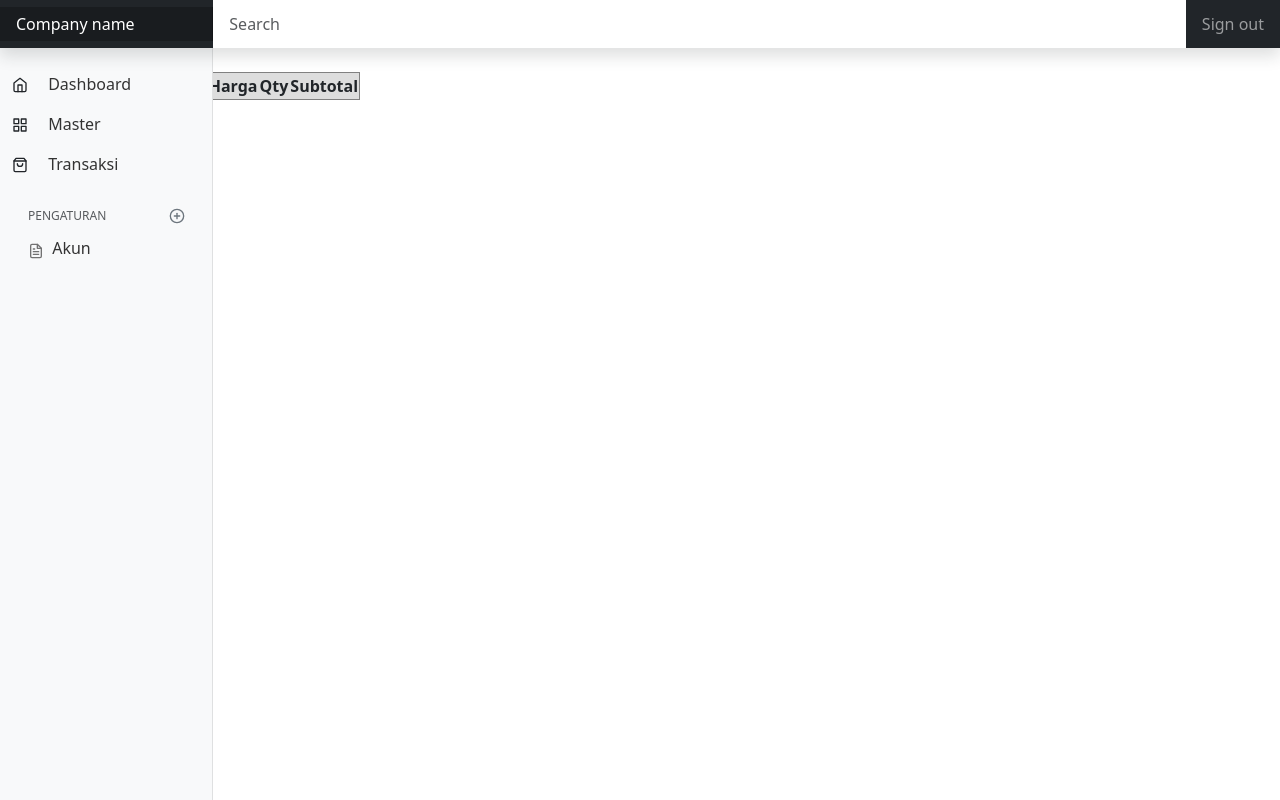
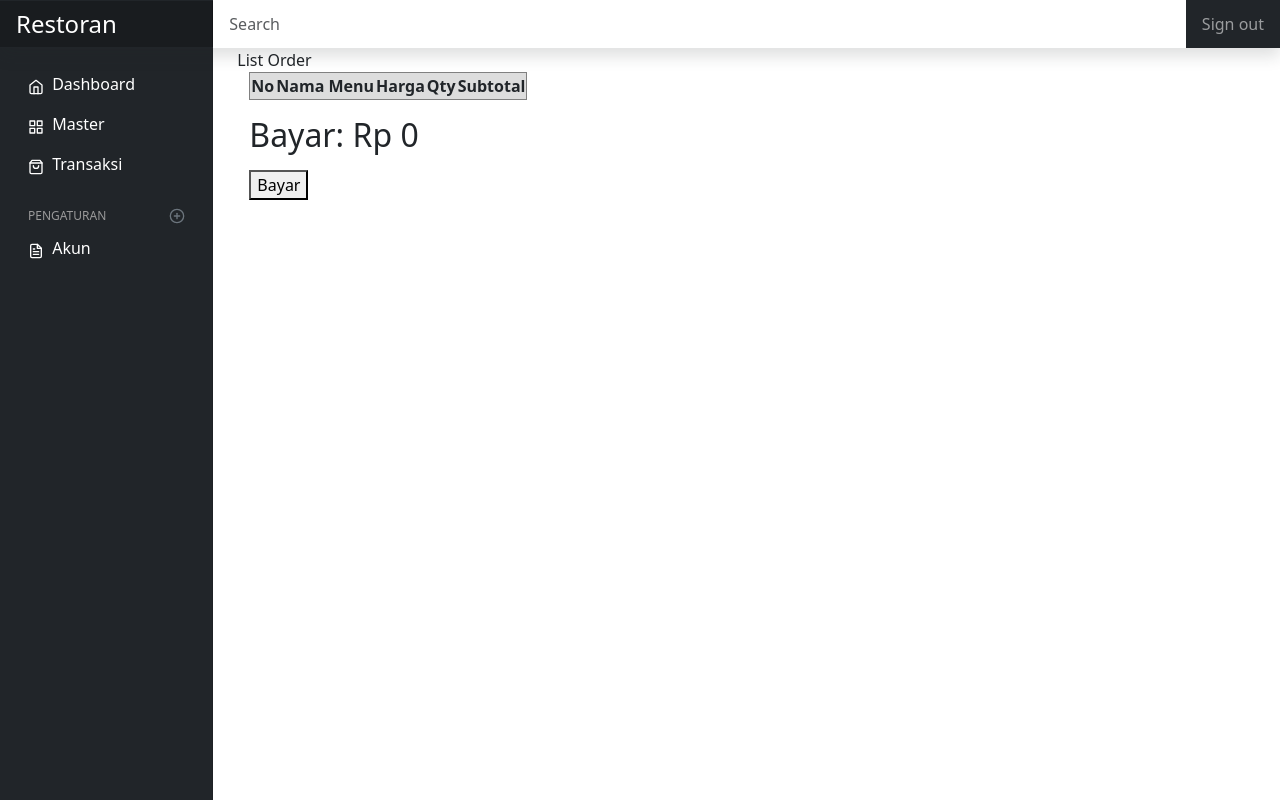
Before and after one commit to arikurniawan9/restoran.github.io, a PHP site: page /restoran/cart in a window 1280 px wide. Run offline with PHP 8.4, Linux system fonts and the light colour scheme; tables that the repository leaves empty hold one stand-in row (values such as "Sample post"); data that the repository does not hold is empty.

Commit message:
commit ke dua

```diff
--- a/assets/css/dashboard.css
+++ b/assets/css/dashboard.css
@@ -23,6 +23,7 @@ body {
     z-index: 100; /* Behind the navbar */
     padding: 48px 0 0; /* Height of navbar */
     box-shadow: inset -1px 0 0 rgba(0, 0, 0, .1);
+    /* box-shadow: inset -1px 0 0 rgba(0, 0, 0, 0.921) */
   }
 
   @media (max-width: 767.98px) {
@@ -39,12 +40,12 @@ body {
 
   .sidebar .nav-link {
     font-weight: 500;
-    color: #333;
+    color: #fff;
   }
 
   .sidebar .nav-link .feather {
     margin-right: 4px;
-    color: #727272;
+    color: #fff;
   }
 
   .sidebar .nav-link.active {
@@ -53,11 +54,17 @@ body {
 
   .sidebar .nav-link:hover .feather,
   .sidebar .nav-link.active .feather {
-    color: inherit;
+    color: #FFF;
+  }
+  .sidebar .nav-link:hover{
+    color: #FFF;
+    background-color: #2470dc;
+    transition: all 0.5s ease;
   }
 
   .sidebar-heading {
     font-size: .75rem;
+    color: #9a9a9a;
   }
 
   /*
--- a/controllers/cart.php
+++ b/controllers/cart.php
@@ -1,18 +1,35 @@
 <?php
-
 if($aksi=='index'){
-    $helpers->template('Transaksi/cart',$data);
+    $data['idtrs']=$db->query($connect,"
+    SELECT max(right(idtransaksi,4)) as idtrs
+    FROM tbtransaksi");
+    $helpers->template('Transaksi/keranjang',$data);
 }
 if($aksi=='create'){
-    $id=_POST['idmenu'];
-    $namamenu=$_POST['namamenu'];
+    $id=$_POST['idmenu'];
+    $nama=$_POST['namamenu'];
     $harga=$_POST['harga'];
     $qty=$_POST['qty'];
-    $subtotal=_POST['subtotal'];
-    $total=_POST['total'];
+    $subtotal=$_POST['subtotal'];
+    $total=$_POST['total'];
 
-    $menu=array($namamenu,$harga,$qty,$subtotal,$total);
-    $_SESSION['namamenu']=$menu;
+    $menu=array($id,$nama,$harga,$qty,$subtotal,$total);
+    $_SESSION[$nama]=$menu;
 
     header('location:'.$base_url.'cart');
 }
+if($aksi=='save'){
+    $idtrs=$_POST['idtransaksi'];
+    $tgl=$_POST['tgltransaksi'];
+    //$idmenu=$_POST['idmenu'];
+    $qty=$_POST['qty'];
+    $harga=$_POST['harga'];
+    $subtotal=$_POST['subtotal'];
+    $total=$_POST['totalharga'];
+    $bayar=$_POST['bayar'];
+    $ket="Success";
+    $save=$db->qry($connect,"INSERT INTO tbtransaksi
+          VALUES('$idtrs','$tgl','$total','$bayar','$ket')");
+    $simpan=$db->qry($connect,"INSERT INTO tmdetailtrsk
+          VALUES('','$idtrs','','$qty','$harga')");
+}
--- a/views/Menu/addmenu.php
+++ b/views/Menu/addmenu.php
@@ -1,4 +1,4 @@
-<section class="home">
+<main class="col-md-9 ms-sm-auto col-lg-10 px-md-4">
 <div class="text"> Data Menu</div>
 
     <div class="container">
@@ -36,4 +36,4 @@
             </div>
         </form>
     </div>
-</div>
+</main>
--- a/views/Menu/editmenu.php
+++ b/views/Menu/editmenu.php
@@ -1,4 +1,4 @@
-<section class="home">
+<main class="col-md-9 ms-sm-auto col-lg-10 px-md-4">
 <div class="text"> Daftar Menu</div>
 <div class="container">
     <?php foreach ($data['menu'] as $edit) { ?>
@@ -36,4 +36,4 @@
             </div>
         </form>
     </div>
-</div>
+</main>
--- a/views/Menu/listmenu.php
+++ b/views/Menu/listmenu.php
@@ -5,7 +5,7 @@
 
     <div class="container">
         <a href="<?= $base_url?>menu/create">
-            <div class="d-flex justify-content-end">
+            <div class="d-flex justify-content-start">
                 <button class="btn btn-success mb-2"><i data-feather="plus"></i>Add</button>
             </div>
         </a>
--- a/views/Pegawai/addpegawai.php
+++ b/views/Pegawai/addpegawai.php
@@ -1,4 +1,4 @@
-<section class="home">
+<main class="col-md-9 ms-sm-auto col-lg-10 px-md-4">
 <div class="text"> Daftar Pegawai</div>
 <div class="container">
         <form action="<?=$base_url?>pegawai/save" method="post">
@@ -38,4 +38,4 @@
             </div>
         </form>
     </div>
-</div>
+                    </main>
--- a/views/Pegawai/editpegawai.php
+++ b/views/Pegawai/editpegawai.php
@@ -1,4 +1,4 @@
-<section class="home">
+<main class="col-md-9 ms-sm-auto col-lg-10 px-md-4">
 <div class="text"> Daftar Pegawai</div>
 <div class="container">
     <?php foreach ($data['pegawai'] as $edit) { ?>
@@ -41,4 +41,4 @@
         </form>
         <?php }?>
     </div>
-</div>
+                    </main>
--- a/views/Pegawai/listpegawai.php
+++ b/views/Pegawai/listpegawai.php
@@ -1,4 +1,4 @@
-<section class="home">
+<main class="col-md-9 ms-sm-auto col-lg-10 px-md-4">
 <div class="text"> Daftar Pegawai</div>
 
     <div class="container">
@@ -30,4 +30,4 @@
         <?php  $no++; } ?>
     </table>
 </div>
-</div>
+        </main>
--- a/views/Transaksi/cart.php
+++ b/views/Transaksi/cart.php
@@ -1,4 +1,4 @@
-<section class="home">
+<main class="col-md-9 ms-sm-auto col-lg-10 px-md-4">
 <div class="text"> List Order</div>
 
     <div class="container">
@@ -38,4 +38,4 @@
         ?>
     </table>
 </div>
-</div>
+    </main>
--- /dev/null
+++ b/views/Transaksi/keranjang.php
@@ -0,0 +1,73 @@
+<main class="col-md-9 ms-sm-auto col-lg-10 px-md-4">
+<div class="text"> List Order</div>
+
+    <div class="container">
+        <?php
+            foreach ($data['idtrs'] as $kode) {
+                if($kode>0){
+                    $no=((int)$kode['idtrs'])+1;
+                    $kd=sprintf("%04s",$no);
+                }else{
+                    $kd=0001;
+                }
+               date_default_timezone_set('asia/jakarta');
+               $idtrs=date('mdy').$kd;
+            }
+        ?>
+        <form action="<?=$base_url?>cart/save" method="post">
+            <input type="text" name="idtransaksi" value="<?=$idtrs?>" hidden>
+            <input type="text" name="tgltransaksi" value="<?= date('Y-m-d')?>" hidden>
+    <table border="1">
+        <thead>
+            <th bgcolor="#DDD">No</th>
+            <th bgcolor="#DDD">Nama Menu</th>
+            <th bgcolor="#DDD">Harga</th>
+            <th bgcolor="#DDD">Qty</th>
+            <th bgcolor="#DDD">Subtotal</th>
+        </thead>
+        <?php
+                $total = 0;
+                $subtotal = 0;
+                $no = 1;
+                foreach ($_SESSION as $menu) {
+                    $harga = 0;
+                    $nama=0;
+                    $qty = 0;
+
+                    echo "<tbody>";
+                    echo "<td>" . ($no++) . "</td>";
+
+                    foreach ($menu as $key => $value) {
+                        if ($key == 3) {
+                            echo "<td>" . $value . "</td>";
+                            $qty = $value;
+                            echo "<input type='text' name='qty' value='$qty' hidden>";
+                        } else if ($key == 2) {
+                            echo "<td>" . $value . "</td>";
+                            $harga = $value;
+                            echo "<input type='text' name='harga' value='$harga' hidden>";
+                        } else if ($key == 1) {
+                            echo "<td>" . $value . "</td>";
+                            $nama=$value;
+                        }else if ($key == 0) {
+
+                        }
+                    }
+                    $subtotal = ($qty*$harga) ;
+                    $total = ($total + $subtotal);
+                    echo "<td>" . $subtotal . "</td>";
+                    echo "<input type='text' name='subtotal' value='$subtotal' hidden>";
+                    echo "</tbody>";
+
+                }
+        ?>
+    </table>
+    <div>
+        <p><h2> Bayar:   <?= 'Rp ' . number_format( $total)  ?></h2></p>
+        <input type="text" name="totalharga" value="<?= $total?>" hidden>
+        <input type="text" name="bayar" value="<?= $total?>" hidden>
+        <button type="submit">Bayar</button>
+    </div>
+    </form>
+</div>
+            </main>
--- a/views/Transaksi/order.php
+++ b/views/Transaksi/order.php
@@ -1,8 +1,8 @@
-<section class="home">
+<main class="col-md-9 ms-sm-auto col-lg-10 px-md-4">
 <div class="text"> Daftar Order</div>
 <div class="container">
     <?php foreach ($data['pilih'] as $edit) { ?>
-        <form action="<?= $base_url?>transaksi/create/" method="post">
+        <form action="<?= $base_url?>cart/create/" method="post">
             <div>
                 <label for="">Nama Menu</label>
                 <input type="text" name="idmenu" id="" value="<?= $edit['idmenu'] ?>" hidden>
@@ -22,4 +22,4 @@
         </form>
         <?php }?>
     </div>
-</div>
+    </main>
--- a/views/includes/navbar.php
+++ b/views/includes/navbar.php
@@ -1,5 +1,5 @@
 <header class="navbar navbar-dark sticky-top bg-dark flex-md-nowrap p-0 shadow">
-  <a class="navbar-brand col-md-3 col-lg-2 me-0 px-3 fs-6" href="#">Company name</a>
+  <a class="navbar-brand col-md-3 col-lg-2 me-0 px-3 fs-4" href="#">Restoran</a>
   <button class="navbar-toggler position-absolute d-md-none collapsed" type="button" data-bs-toggle="collapse" data-bs-target="#sidebarMenu" aria-controls="sidebarMenu" aria-expanded="false" aria-label="Toggle navigation">
     <span class="navbar-toggler-icon"></span>
   </button>
@@ -13,7 +13,7 @@
 
 <div class="container-fluid">
   <div class="row">
-    <nav id="sidebarMenu" class="col-md-3 col-lg-2 d-md-block bg-light sidebar collapse">
+    <nav id="sidebarMenu" class="col-md-3 col-lg-2 d-md-block bg-dark sidebar collapse">
       <div class="position-sticky pt-3 sidebar-sticky">
         <ul class="nav flex-column">
           <!-- <li class="nav-item">
@@ -23,26 +23,27 @@
             </a>
           </li> -->
           <li class="nav-item">
-          <span data-feather="home" class="align-text-bottom"></span>
-            <a class="nav-link btn d-inline-flex rounded border-0" href="<?= $base_url; ?>">
+            <a class="nav-link" href="<?= $base_url; ?>">
+              <span data-feather="home" class="align-text-bottom"></span>
               Dashboard
             </a>
           </li>
 
           <li class="nav-item">
-            <span data-feather="grid" class="align-text-bottom"></span>
-              <button class="nav-link btn btn-toggle d-inline-flex rounded border-0 collapsed" data-bs-toggle="collapse" data-bs-target="#dashboard-collapse" aria-expanded="false">
-                Master
-              </button>
-              <div class="collapse" id="dashboard-collapse">
+            <a class="nav-link" href="<?= $base_url; ?>" data-bs-toggle="collapse" data-bs-target="#dashboard-collapse" aria-expanded="false">
+              <span data-feather="grid" class="align-text-bottom"></span>
+              Master
+            </a>
+
+            <div class="collapse ms-3" id="dashboard-collapse">
                 <ul class="btn-toggle-nav list-unstyled fw-normal pb-1 small">
-                  <li class="nav-link">
-                    <a href="<?= $base_url; ?>menu" class="link-dark d-inline-flex text-decoration-none rounded">
+                  <li class="nav-item">
+                    <a href="<?= $base_url; ?>menu" class="nav-link">
                     <span data-feather="clipboard" class="align-text-bottom"></span>
                     Data Menu</a>
                   </li>
-                  <li class="nav-link">
-                    <a href="<?= $base_url; ?>pegawai" class="link-dark d-inline-flex text-decoration-none rounded">
+                  <li class="nav-item">
+                    <a href="<?= $base_url; ?>pegawai" class="nav-link">
                     <span data-feather="users" class="align-text-bottom"></span>
                     Data Pegawai</a>
                   </li>
@@ -51,19 +52,20 @@
           </li>
 
           <li class="nav-item">
-            <span data-feather="shopping-bag" class="align-text-bottom"></span>
-              <button class="nav-link btn btn-toggle d-inline-flex rounded border-0 collapsed" data-bs-toggle="collapse" data-bs-target="#transaksi-collapse" aria-expanded="false">
-                Transaksi
-              </button>
-              <div class="collapse" id="transaksi-collapse">
+            <a class="nav-link" href="<?= $base_url; ?>" data-bs-toggle="collapse" data-bs-target="#transaksi-collapse" aria-expanded="false">
+              <span data-feather="shopping-bag" class="align-text-bottom"></span>
+              Transaksi
+            </a>
+
+            <div class="collapse ms-3" id="transaksi-collapse">
                 <ul class="btn-toggle-nav list-unstyled fw-normal pb-1 small">
-                  <li class="nav-link">
-                    <a href="<?= $base_url; ?>transaksi" class="link-dark d-inline-flex text-decoration-none rounded">
+                  <li class="nav-item">
+                    <a href="<?= $base_url; ?>transaksi" class="nav-link">
                     <span data-feather="shopping-cart" class="align-text-bottom"></span>
                     Pesanan</a>
                   </li>
-                  <li class="nav-link">
-                    <a href="<?= $base_url; ?>cart" class="link-dark d-inline-flex text-decoration-none rounded">
+                  <li class="nav-item">
+                    <a href="<?= $base_url; ?>cart" class="nav-link">
                     <span data-feather="dollar-sign" class="align-text-bottom"></span>
                     Pembayaran</a>
                   </li>
@@ -73,7 +75,7 @@
 
         </ul>
 
-        <h6 class="sidebar-heading d-flex justify-content-between align-items-center px-3 mt-4 mb-1 text-muted text-uppercase">
+        <h6 class="sidebar-heading d-flex justify-content-between align-items-center px-3 mt-4 mb-1 text-uppercase">
           <span>Pengaturan</span>
           <a class="link-secondary" href="#" aria-label="Add a new report">
             <span data-feather="plus-circle" class="align-text-bottom"></span>
```
Also changed, not shown: assets/css/signin.css (added, +34 -0 lines), controllers/login.php (+19 -1 lines), controllers/transaksi.php (+3 -16 lines), views/Transaksi/transaksi.php (+39 -0 lines), views/login/index.php (+23 -20 lines).
